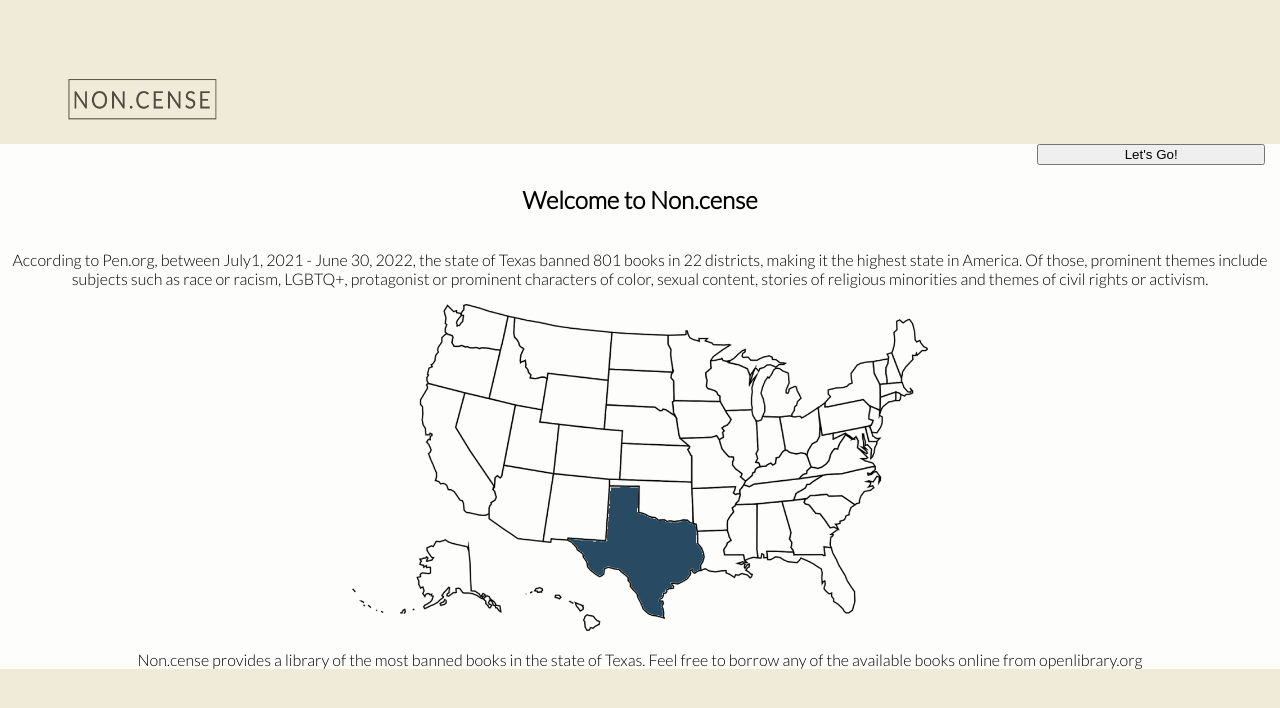
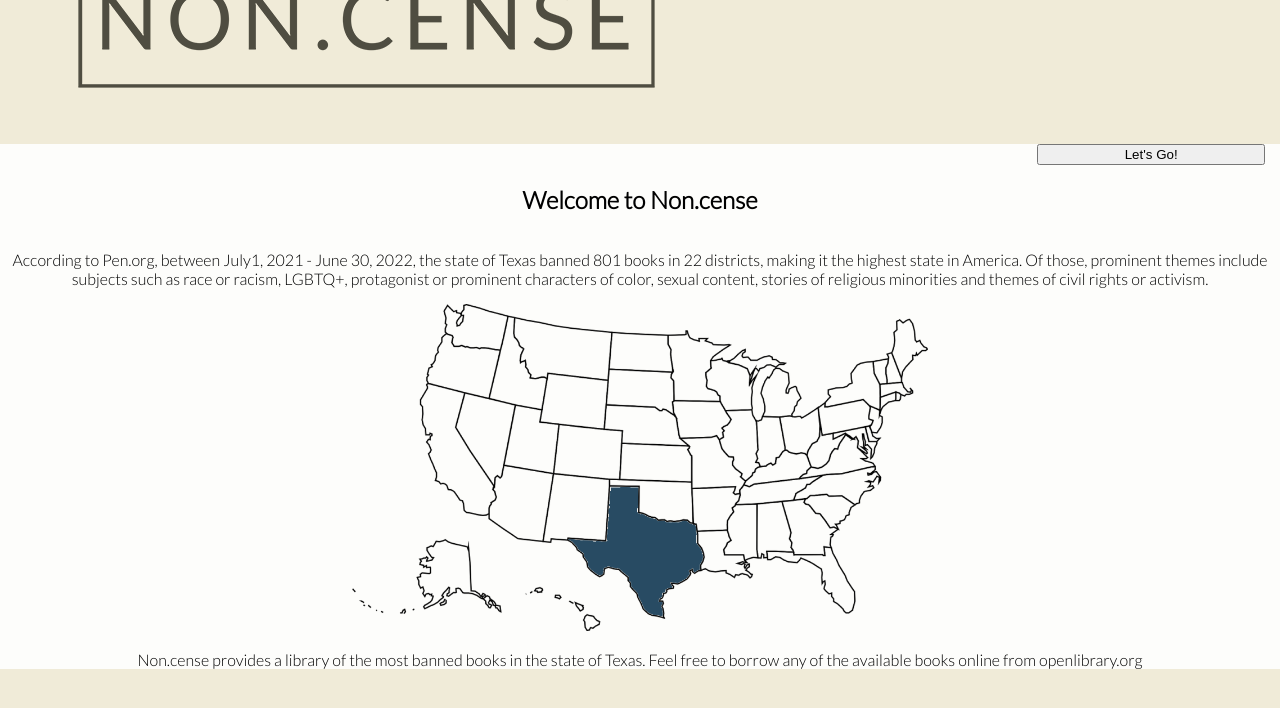
Before and after one commit to jheidepriem/noncense, a React (Create React App) app: page / in a window 1280 px wide. Shown: the top 708 px of the page. Built offline with nearby package versions, Linux system fonts and the light colour scheme; no server answers.

Commit message:
Refactor form styling

```diff
--- a/src/Form/Form.css
+++ b/src/Form/Form.css
@@ -1,26 +1,12 @@
 .search-form {
-  display: flex;
   border-radius: 8px;
   background-color: #f0ebd8;
-  justify-content: flex-end;
 }
-
 
 .search-form-container {
   background-color: #f0ebd8;
   width: 100%;
-  padding-right: 64px;
   display: flex;
   justify-content: flex-end;
   padding-bottom: 15px;
 }
-
-.logo {
-  height: 8vh;
-  width: 12vw;
-}
-
-input {
-  border: none;
-  background-color: #fffcf2;
-}
```
